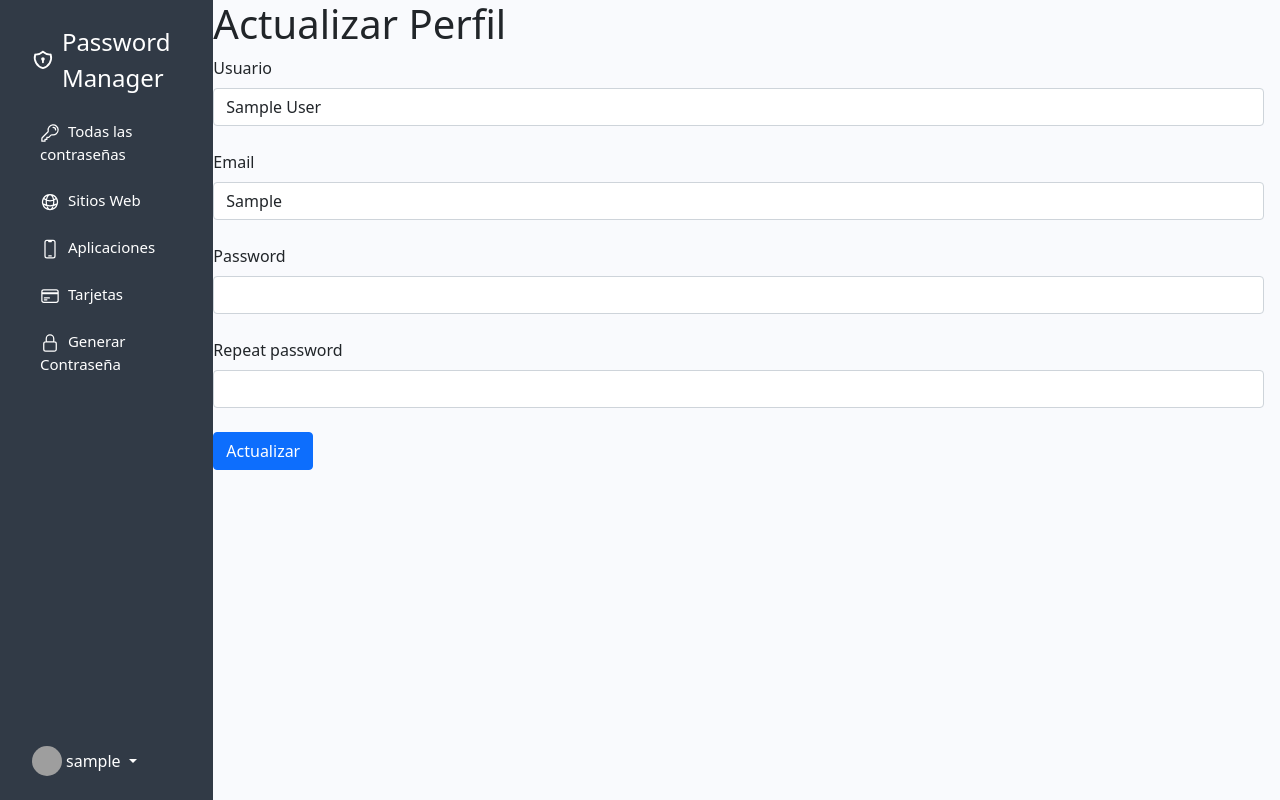
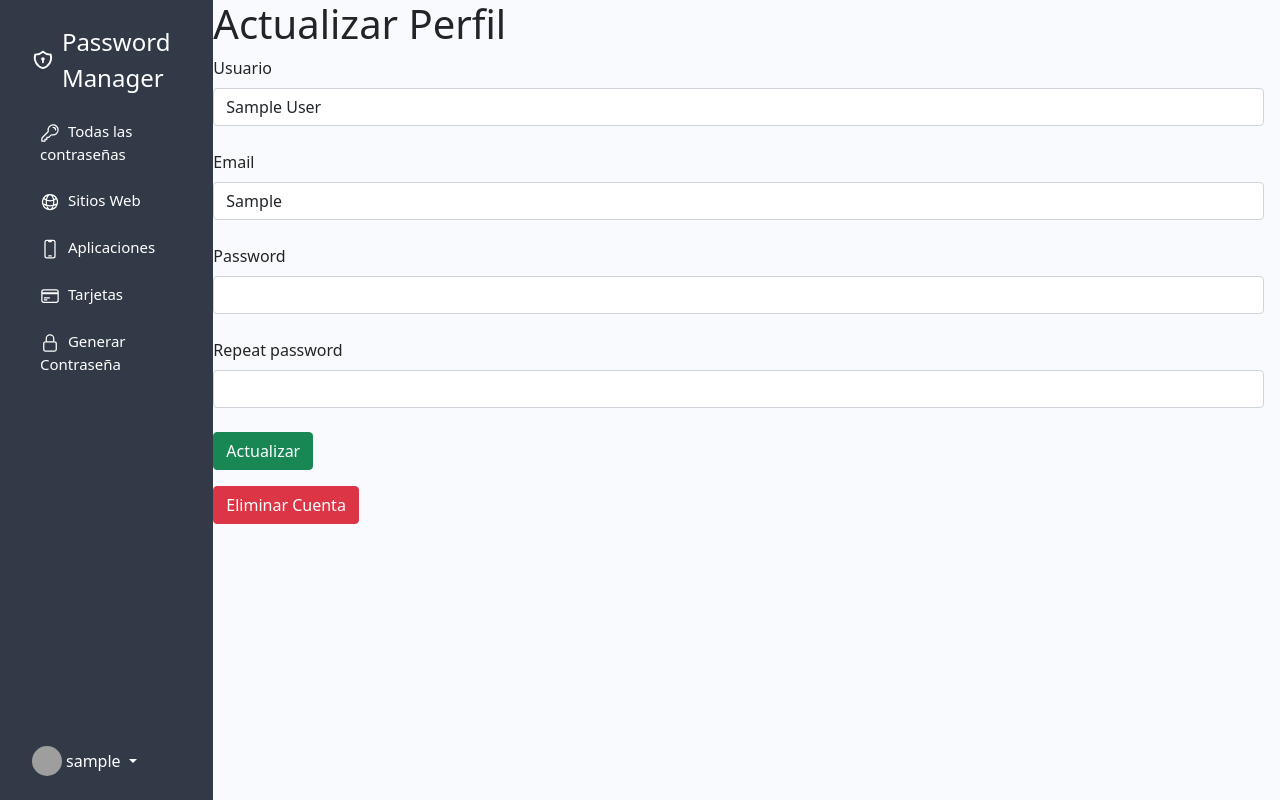
Before and after one commit to Ivaniel-Dz/PasswordManager, an ASP.NET Core app: page /Usuario/Edit/1 in a window 1280 px wide. Run offline with ASP.NET Core 8, Linux system fonts and the light colour scheme; the visitor is signed in with stand-in values (Sample User, id 1); tables that the repository leaves empty hold one stand-in row (values such as "Sample post"); style sheets or scripts are compiled from the project's sources; grey boxes are pictures that could not be loaded.

Commit message:
Add Method Delete Account

```diff
--- a/PasswordManager/Controllers/UsuarioController.cs
+++ b/PasswordManager/Controllers/UsuarioController.cs
@@ -1,3 +1,5 @@
+using Microsoft.AspNetCore.Authentication.Cookies;
+using Microsoft.AspNetCore.Authentication;
 using Microsoft.AspNetCore.Authorization;
 using Microsoft.AspNetCore.Mvc;
 using Microsoft.EntityFrameworkCore;
@@ -21,12 +23,14 @@ namespace PasswordManager.Controllers
             _passHasher = passHasher;
         }
 
+
         // Método para la Vista de Registrar Usuario
         [HttpGet]
         public IActionResult Create()
         {
             return View();
         }
+
 
         // Método de Registro de Usurio
         [HttpPost]
@@ -96,6 +100,7 @@ namespace PasswordManager.Controllers
             return View(modelView);
         }
 
+
         // Método para actualizar los datos del usuario
         [Authorize]
         [HttpPost]
@@ -138,5 +143,42 @@ namespace PasswordManager.Controllers
             TempData["Mensaje"] = "Usuario actualizado exitosamente.";
             return RedirectToAction(nameof(Index), "Password");
         }
+
+
+        //Método para Eliminar la Cuenta del Usuario
+        [Authorize]
+        [HttpPost]
+        public async Task<IActionResult> Delete(int id)
+        {
+            try
+            {
+                var userIdClaim = User.FindFirst(System.Security.Claims.ClaimTypes.NameIdentifier)?.Value;
+
+                if (!int.TryParse(userIdClaim, out int currentUserId) || id != currentUserId)
+                {
+                    return Forbid();
+                }
+
+                var user = await _appDbContext.Users.FindAsync(id);
+                if (user == null)
+                {
+                    return RedirectToAction("Index", "Login");
+                }
+
+                _appDbContext.Users.Remove(user);
+                await _appDbContext.SaveChangesAsync();
+
+                await HttpContext.SignOutAsync();
+
+                TempData["Mensaje"] = "La cuenta ha sido eliminada exitosamente.";
+                return RedirectToAction("Index", "Login");
+            }
+            catch (Exception)
+            {
+                ModelState.AddModelError(string.Empty, "Ocurrió un error al intentar eliminar la cuenta.");
+                return View("Error");
+            }
+        }
+
     }
 }
--- a/PasswordManager/Views/Shared/_Layout.cshtml
+++ b/PasswordManager/Views/Shared/_Layout.cshtml
@@ -18,7 +18,7 @@
             <!-- SideNav -->
             <div class="nav-container col-auto col-md-3 col-xl-2 px-sm-2 px-0">
                 <div class="d-flex flex-column align-items-center align-items-sm-start px-4 pt-2 text-white min-vh-100">
-                    <a href="/" class="d-flex align-items-center py-3 mb-md-0 me-md-auto text-white text-decoration-none gap-2">
+                    <a asp-controller="Password" asp-action="Index" class="d-flex align-items-center py-3 mb-md-0 me-md-auto text-white text-decoration-none gap-2">
                         <svg xmlns="http://www.w3.org/2000/svg" viewBox="0 0 24 24" fill="none" stroke="currentColor" stroke-linecap="round" stroke-linejoin="round" width="38" height="38" stroke-width="2">
                             <path d="M12 3a12 12 0 0 0 8.5 3a12 12 0 0 1 -8.5 15a12 12 0 0 1 -8.5 -15a12 12 0 0 0 8.5 -3"></path>
                             <path d="M12 11m-1 0a1 1 0 1 0 2 0a1 1 0 1 0 -2 0"></path>
--- a/PasswordManager/Views/Usuario/Edit.cshtml
+++ b/PasswordManager/Views/Usuario/Edit.cshtml
@@ -1,4 +1,5 @@
 @model PasswordManager.ViewModels.Usuario
+﻿@using System.Security.Claims;
 
 @{
     ViewData["Title"] = "Actualizar Perfil";
@@ -35,7 +36,7 @@
             </div>
 
             <!-- Submit button -->
-            <button type="submit" data-mdb-button-init data-mdb-ripple-init class="btn btn-primary btn-block mb-3 w-10">Actualizar</button>
+            <button type="submit" data-mdb-button-init data-mdb-ripple-init class="btn btn-success btn-block mb-3 w-10">Actualizar</button>
 
             @if (TempData["Mensaje"] != null)
             {
@@ -45,5 +46,11 @@
             }
 
         </form>
+
+        <!-- Formulario de eliminación de cuenta -->
+        <form asp-controller="Usuario" asp-action="Delete" asp-route-id="@User.Claims.Where(c => c.Type == ClaimTypes.NameIdentifier).Select(c => c.Value).SingleOrDefault()" method="post" onsubmit="return confirm('¿Estás seguro de que deseas eliminar tu cuenta? Esta acción no se puede deshacer.')">
+            <button type="submit" data-mdb-button-init data-mdb-ripple-init class="btn btn-danger btn-block mb-3 w-10">Eliminar Cuenta</button>
+        </form>
+
     </div>
 </div>
```
